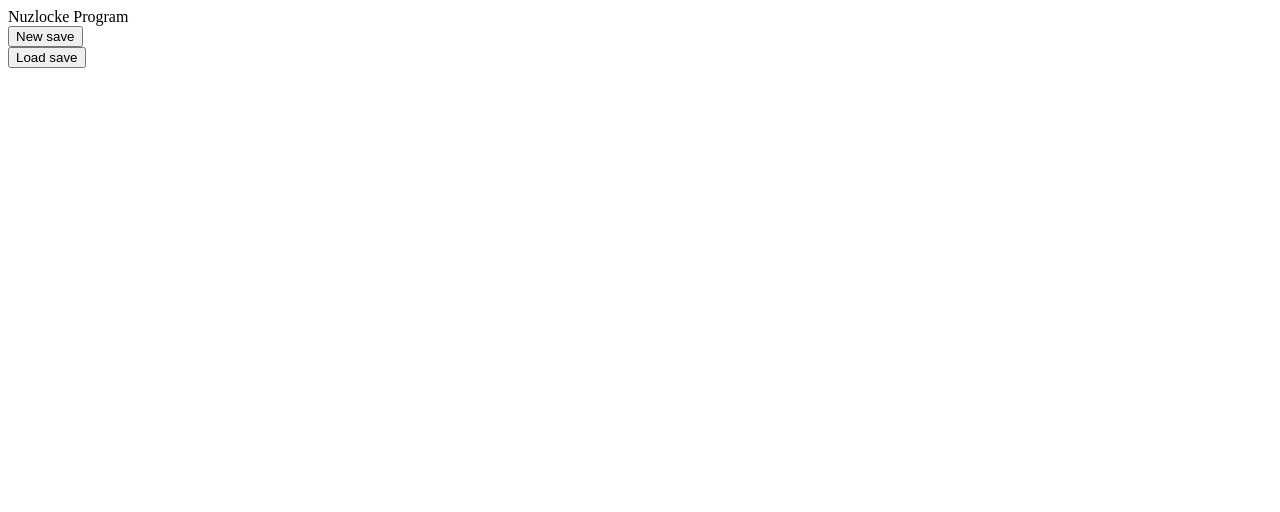
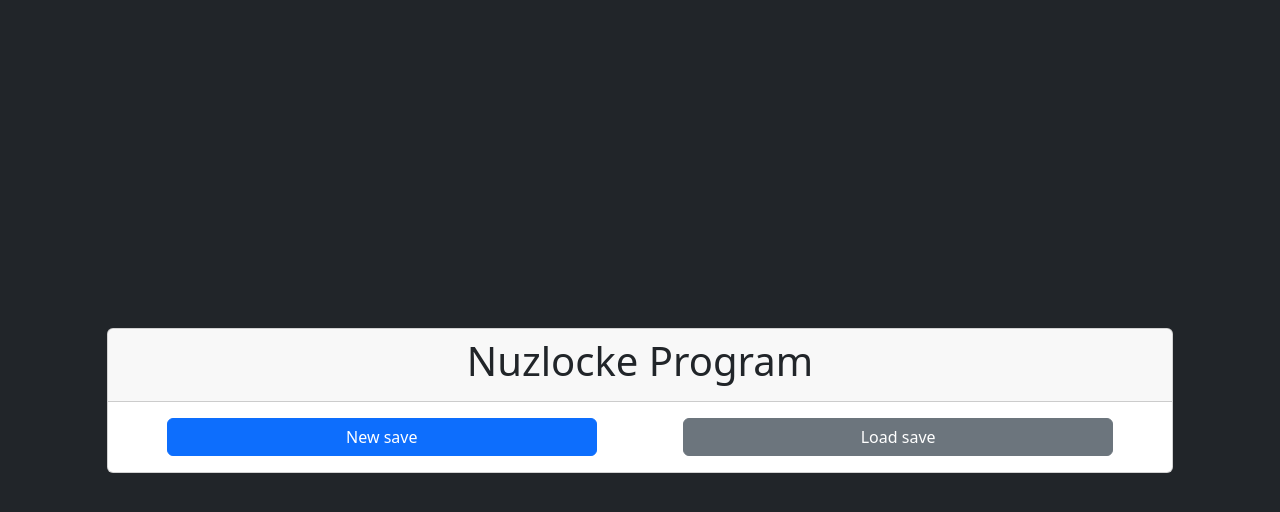
Before and after one commit to jacobhernando128/Nuzlocke-Program, a plain HTML site: page homePage.html in a window 1280 px wide. Drawn offline with nearby package versions, Linux system fonts and the light colour scheme; some packages are replaced by stand-ins of ours; a script that the page names is missing.

Commit message:
added to homePage

```diff
--- a/homePage.html
+++ b/homePage.html
@@ -5,12 +5,19 @@
     <meta name="viewport" content="width=device-width, initial-scale=1.0">
     <title>Nuzlocke Tracker</title>
     <script src="homePage.js" defer></script>
+    <link href="https://cdn.jsdelivr.net/npm/bootstrap@5.3.2/dist/css/bootstrap.min.css" rel="stylesheet" integrity="sha384-T3c6CoIi6uLrA9TneNEoa7RxnatzjcDSCmG1MXxSR1GAsXEV/Dwwykc2MPK8M2HN" crossorigin="anonymous">
 </head>
-<body>
-    <div id="Title Screen">
-        <div id="programName">Nuzlocke Program</div>
-        <button id="SaveButton">New save</div>
-        <button id="LoadButton">Load save</div>
+<body class="bg-dark">
+    <div id="Title Screen" class="vh-100 d-flex align-items-center justify-content-center col-10 offset-1">
+        <div class="card col-12">
+            <div id="programName" class="card-header d-flex justify-content-center"><h1>Nuzlocke Program</h1></div>
+            <div id="buttons" class="card-body d-flex justify-content-center align-items-center">
+                <button id="SaveButton" class="btn btn-primary col-5">New save</button>
+                <button id="LoadButton" class="btn btn-secondary col-5 offset-1">Load save</button>
+            </div>
+        </div>
     </div>
+    <script src="https://cdn.jsdelivr.net/npm/bootstrap@5.3.2/dist/js/bootstrap.min.js" integrity="sha384-BBtl+eGJRgqQAUMxJ7pMwbEyER4l1g+O15P+16Ep7Q9Q+zqX6gSbd85u4mG4QzX+" crossorigin="anonymous"></script>
+    <script src="https://cdn.jsdelivr.net/npm/sweetalert2@11"></script>
 </body>
 </html>
```
